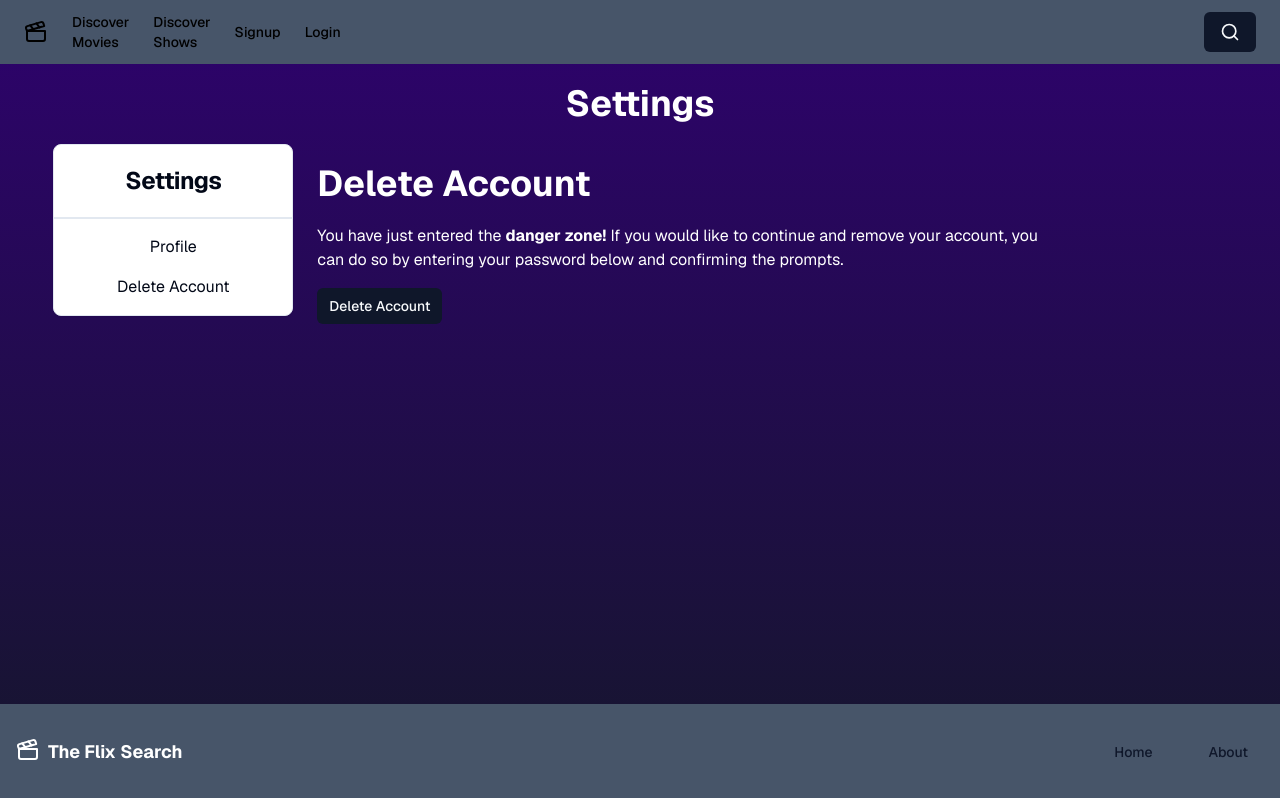
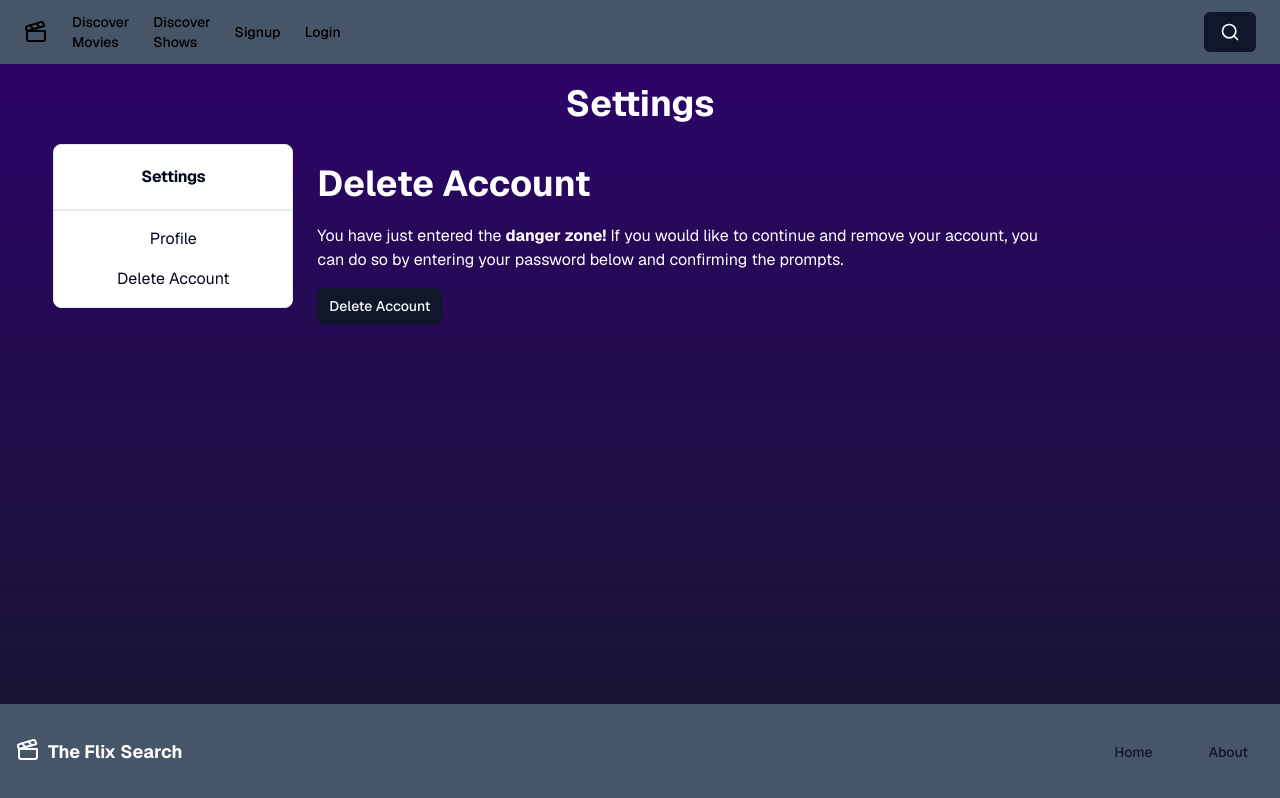
Before and after one commit to jesus-b32/flix-search, a Next.js app: page /settings/delete-account in a window 1280 px wide. Built offline with nearby package versions, Linux system fonts and the light colour scheme; no server answers.

Commit message:
made image in cardDetail be contained within card; updated card component

```diff
--- a/src/components/detailPage/DetailCard.tsx
+++ b/src/components/detailPage/DetailCard.tsx
@@ -1,6 +1,7 @@
 import {
   Card,
   CardContent,
+  CardDescription,
   CardHeader,
   CardTitle,
   CardFooter,
@@ -54,7 +55,7 @@ export default async function DetailCard({
 
   return (
     <Card className="mt-6 flex h-fit w-[90%] flex-col items-center border-none md:w-10/12 md:flex-row md:items-start">
-      <div className="flex h-[513px] w-[342px] justify-center md:justify-start">
+      <div className="flex h-auto max-h-[513px] w-auto max-w-[342px] justify-center object-contain md:justify-start">
         {/* image is 342x513 */}
         {details?.poster_path ? (
           <img
@@ -72,12 +73,12 @@ export default async function DetailCard({
       </div>
       <div className="flex flex-col md:w-1/2 lg:w-7/12">
         <CardHeader className="pb-0 text-center md:text-left">
-          <CardTitle className="font-bold">
+          <CardTitle className="text-2xl font-extrabold">
             {"title" in details
               ? `${details.title} ${details.release_date ? `(${details.release_date.slice(0, 4)})` : ""}`
               : `${details.name} ${details.first_air_date ? `(${details.first_air_date.slice(0, 4)})` : ""}`}
           </CardTitle>
-          <div className="flex flex-wrap justify-center gap-2 md:justify-start">
+          <CardDescription className="flex flex-wrap justify-center gap-2 md:justify-start">
             {details.vote_average ? (
               <Badge>{`⭐ ${details.vote_average.toFixed(1)}/10`}</Badge>
             ) : null}
@@ -97,7 +98,7 @@ export default async function DetailCard({
                 ) : null}
               </>
             )}
-          </div>
+          </CardDescription>
         </CardHeader>
         <CardContent className="py-3 text-center md:text-left">
           {details.genres.length > 0 && (
@@ -112,8 +113,7 @@ export default async function DetailCard({
               </div>
             </>
           )}
-          <h4 className="pt-3 text-lg font-semibold">Overview</h4>
-          <p>{details?.overview || "No Overview"}</p>
+          <p className="pt-3">{details?.overview || "No Overview"}</p>
         </CardContent>
         <CardFooter className="flex flex-col justify-center gap-2 md:flex-row md:justify-start">
           {"title" in details
--- a/src/components/ui/card.tsx
+++ b/src/components/ui/card.tsx
@@ -30,25 +30,22 @@ const CardHeader = React.forwardRef<
 CardHeader.displayName = "CardHeader";
 
 const CardTitle = React.forwardRef<
-  HTMLParagraphElement,
-  React.HTMLAttributes<HTMLHeadingElement>
+  HTMLDivElement,
+  React.HTMLAttributes<HTMLDivElement>
 >(({ className, ...props }, ref) => (
-  <h3
+  <div
     ref={ref}
-    className={cn(
-      "text-2xl font-semibold leading-none tracking-tight",
-      className,
-    )}
+    className={cn("font-semibold leading-none tracking-tight", className)}
     {...props}
   />
 ));
 CardTitle.displayName = "CardTitle";
 
 const CardDescription = React.forwardRef<
-  HTMLParagraphElement,
-  React.HTMLAttributes<HTMLParagraphElement>
+  HTMLDivElement,
+  React.HTMLAttributes<HTMLDivElement>
 >(({ className, ...props }, ref) => (
-  <p
+  <div
     ref={ref}
     className={cn("text-sm text-muted-foreground", className)}
     {...props}
```
